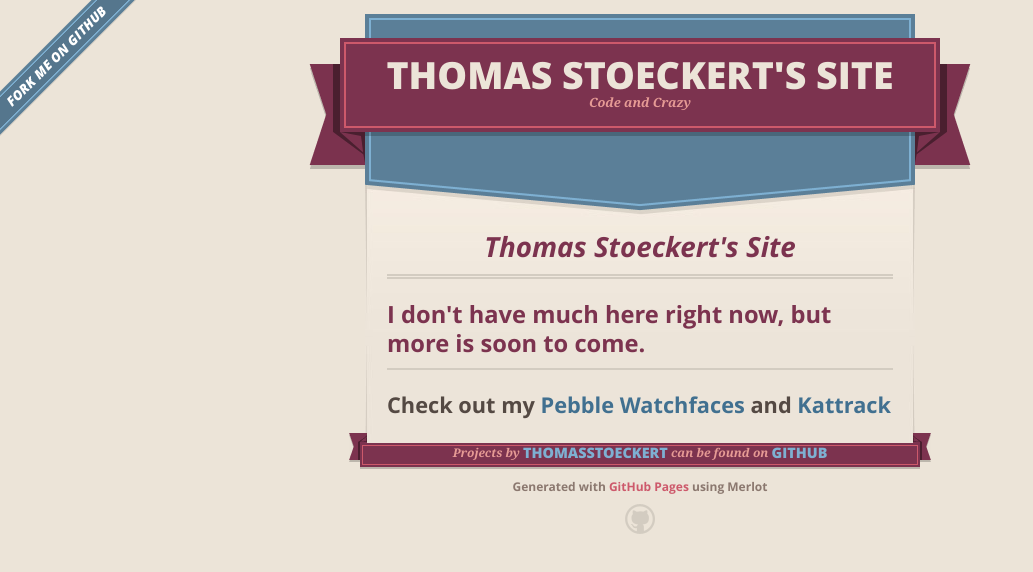
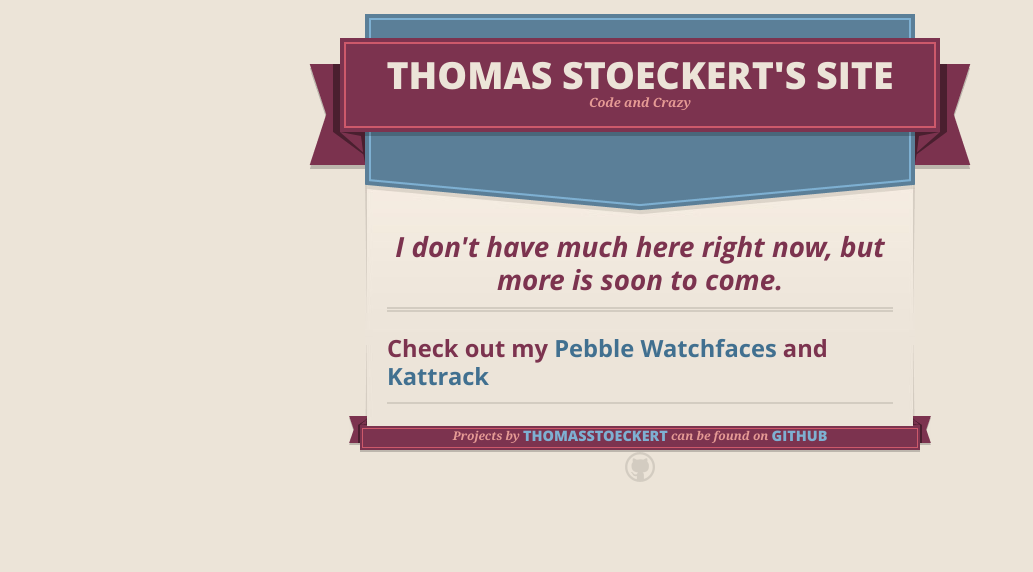
Before and after one commit to thomasstoeckert/thomasstoeckert.github.io, a plain HTML site: page index.html in a window 1280 px wide. Shown: the whole page, without its empty margins (0-1033 px from the left). Drawn offline with nearby package versions, Linux system fonts and the light colour scheme.

Commit message:
Update Index.html

```diff
--- a/index.html
+++ b/index.html
@@ -17,11 +17,10 @@
         $('#main_content').headsmart()
       })
     </script>
-    <title>Thomas Stoeckert&#39;s Site by thomasstoeckert</title>
+    <title>Thomas Stoeckert&#39;s Site</title>
   </head>
 
   <body>
-    <a id="forkme_banner" href="https://github.com/thomasstoeckert">View on GitHub</a>
     <div class="shell">
 
       <header>
@@ -45,8 +44,6 @@
 
 
       <section id="main_content">
-        <h1>
-<a id="thomas-stoeckerts-site" class="anchor" href="#thomas-stoeckerts-site" aria-hidden="true"><span aria-hidden="true" class="octicon octicon-link"></span></a>Thomas Stoeckert's Site</h1>
 
 <h2>
 <a id="i-dont-have-much-here-right-now-but-more-is-soon-to-come" class="anchor" href="#i-dont-have-much-here-right-now-but-more-is-soon-to-come" aria-hidden="true"><span aria-hidden="true" class="octicon octicon-link"></span></a>I don't have much here right now, but more is soon to come.</h2>
@@ -64,7 +61,6 @@
           <span class="left-tail"></span>
           <span class="right-tail"></span>
         </span>
-        <p>Generated with <a href="https://pages.github.com">GitHub Pages</a> using Merlot</p>
         <span class="octocat"></span>
       </footer>
 
```
